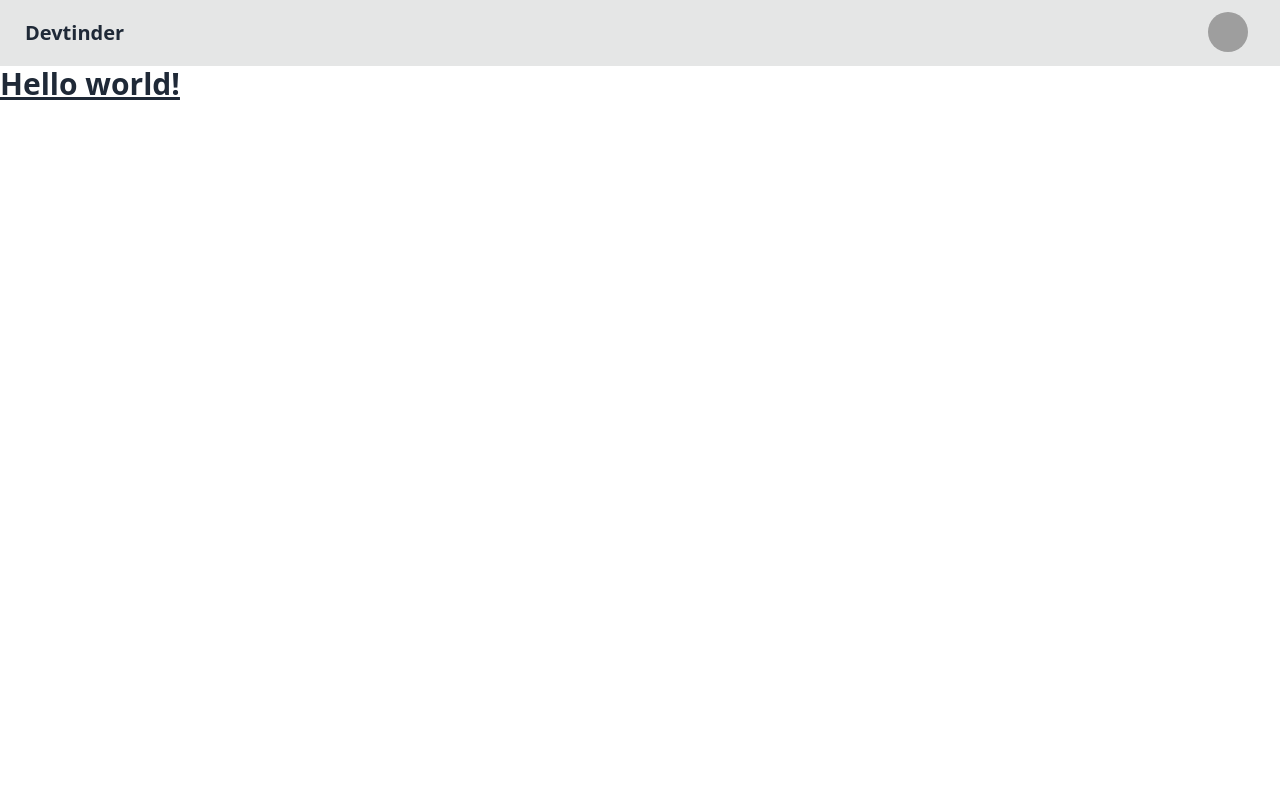
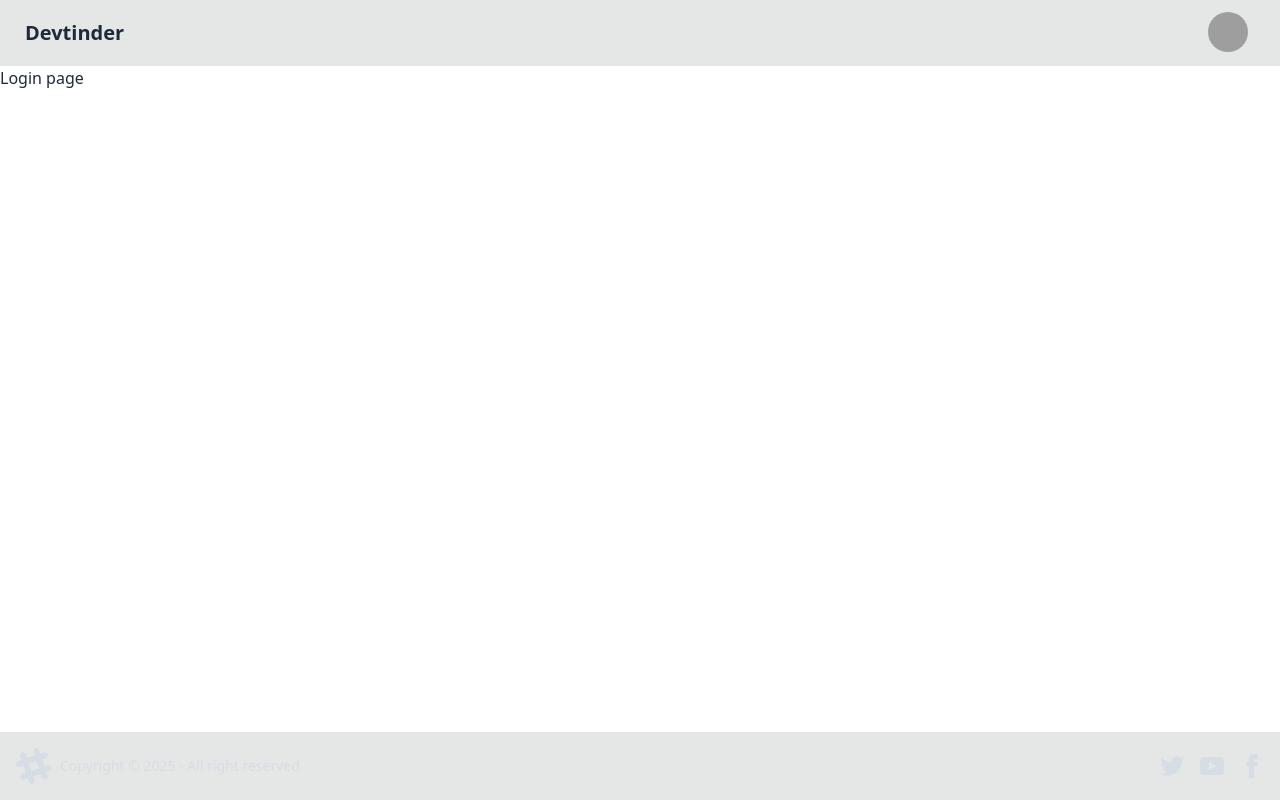
Before and after one commit to Ankitkumarsingh876/devTinder-web, a React (Vite) app: page /login in a window 1280 px wide. Built offline with nearby package versions, Linux system fonts and the light colour scheme; grey boxes are pictures that could not be loaded.

Commit message:
Installed react router dom + use child route and create footer of the application

```diff
--- a/package.json
+++ b/package.json
@@ -11,7 +11,8 @@
   },
   "dependencies": {
     "react": "^19.2.0",
-    "react-dom": "^19.2.0"
+    "react-dom": "^19.2.0",
+    "react-router-dom": "^7.9.6"
   },
   "devDependencies": {
     "@eslint/js": "^9.39.1",
--- a/src/App.jsx
+++ b/src/App.jsx
@@ -1,46 +1,25 @@
+import { BrowserRouter, Route, Routes } from "react-router-dom";
+
+import Body from "./Body";
+
+import Login from "./Login";
+import Profile from "./Profile";
+
 function App() {
   return (
     <>
-      <div className="navbar bg-base-300">
-        <div className="flex-1">
-          <a className="btn btn-ghost text-xl"> Devtinder</a>
-        </div>
-        <div className="flex-none gap-2">
+    <BrowserRouter basename="/">
+    <Routes>
+      <Route path="/" element={<Body/>}>
+          <Route path="/login" element={<Login/>}/>
+          <Route path="/profile" element={<Profile/>}/>
 
-          <div className="dropdown dropdown-end mx-5">
-            <div
-              tabIndex={0}
-              role="button"
-              className="btn btn-ghost btn-circle avatar"
-            >
-              <div className="w-10 rounded-full">
-                <img
-                  alt="Tailwind CSS Navbar component"
-                  src="https://img.daisyui.com/images/stock/photo-1534528741775-53994a69daeb.webp"
-                />
-              </div>
-            </div>
-            <ul
-              tabIndex={0}
-              className="menu menu-sm dropdown-content bg-base-100 rounded-box z-[1] mt-3 w-52 p-2 shadow"
-            >
-              <li>
-                <a className="justify-between ">
-                  Profile
-                  <span className="badge">New</span>
-                </a>
-              </li>
-              <li>
-                <a>Settings</a>
-              </li>
-              <li>
-                <a>Logout</a>
-              </li>
-            </ul>
-          </div>
-        </div>
-      </div>
-      <h1 className="text-3xl font-bold underline">Hello world!</h1>
+
+
+      </Route>
+    </Routes>
+    </BrowserRouter>
+
     </>
   );
 }
--- /dev/null
+++ b/src/Body.jsx
@@ -0,0 +1,16 @@
+import React from 'react'
+import NavBar from './NavBar'
+import { Outlet } from 'react-router-dom'
+import Footer from './Footer'
+
+const Body = () => {
+  return (
+    <div>
+        <NavBar/>
+        <Outlet/>
+        <Footer/>
+    </div>
+  )
+}
+
+export default Body
--- /dev/null
+++ b/src/Footer.jsx
@@ -0,0 +1,61 @@
+import React from "react";
+
+const Footer = () => {
+  return (
+    <div>
+      <footer className="footer bg-base-300 text-neutral-content p-4 fixed bottom-0">
+        <aside className="grid-flow-col items-center">
+          <svg
+            width="36"
+            height="36"
+            viewBox="0 0 24 24"
+            xmlns="http://www.w3.org/2000/svg"
+            fillRule="evenodd"
+            clipRule="evenodd"
+            className="fill-current"
+          >
+            <path d="M22.672 15.226l-2.432.811.841 2.515c.33 1.019-.209 2.127-1.23 2.456-1.15.325-2.148-.321-2.463-1.226l-.84-2.518-5.013 1.677.84 2.517c.391 1.203-.434 2.542-1.831 2.542-.88 0-1.601-.564-1.86-1.314l-.842-2.516-2.431.809c-1.135.328-2.145-.317-2.463-1.229-.329-1.018.211-2.127 1.231-2.456l2.432-.809-1.621-4.823-2.432.808c-1.355.384-2.558-.59-2.558-1.839 0-.817.509-1.582 1.327-1.846l2.433-.809-.842-2.515c-.33-1.02.211-2.129 1.232-2.458 1.02-.329 2.13.209 2.461 1.229l.842 2.515 5.011-1.677-.839-2.517c-.403-1.238.484-2.553 1.843-2.553.819 0 1.585.509 1.85 1.326l.841 2.517 2.431-.81c1.02-.33 2.131.211 2.461 1.229.332 1.018-.21 2.126-1.23 2.456l-2.433.809 1.622 4.823 2.433-.809c1.242-.401 2.557.484 2.557 1.838 0 .819-.51 1.583-1.328 1.847m-8.992-6.428l-5.01 1.675 1.619 4.828 5.011-1.674-1.62-4.829z"></path>
+          </svg>
+          <p>Copyright © {new Date().getFullYear()} - All right reserved</p>
+        </aside>
+        <nav className="grid-flow-col gap-4 md:place-self-center md:justify-self-end">
+          <a>
+            <svg
+              xmlns="http://www.w3.org/2000/svg"
+              width="24"
+              height="24"
+              viewBox="0 0 24 24"
+              className="fill-current"
+            >
+              <path d="M24 4.557c-.883.392-1.832.656-2.828.775 1.017-.609 1.798-1.574 2.165-2.724-.951.564-2.005.974-3.127 1.195-.897-.957-2.178-1.555-3.594-1.555-3.179 0-5.515 2.966-4.797 6.045-4.091-.205-7.719-2.165-10.148-5.144-1.29 2.213-.669 5.108 1.523 6.574-.806-.026-1.566-.247-2.229-.616-.054 2.281 1.581 4.415 3.949 4.89-.693.188-1.452.232-2.224.084.626 1.956 2.444 3.379 4.6 3.419-2.07 1.623-4.678 2.348-7.29 2.04 2.179 1.397 4.768 2.212 7.548 2.212 9.142 0 14.307-7.721 13.995-14.646.962-.695 1.797-1.562 2.457-2.549z"></path>
+            </svg>
+          </a>
+          <a>
+            <svg
+              xmlns="http://www.w3.org/2000/svg"
+              width="24"
+              height="24"
+              viewBox="0 0 24 24"
+              className="fill-current"
+            >
+              <path d="M19.615 3.184c-3.604-.246-11.631-.245-15.23 0-3.897.266-4.356 2.62-4.385 8.816.029 6.185.484 8.549 4.385 8.816 3.6.245 11.626.246 15.23 0 3.897-.266 4.356-2.62 4.385-8.816-.029-6.185-.484-8.549-4.385-8.816zm-10.615 12.816v-8l8 3.993-8 4.007z"></path>
+            </svg>
+          </a>
+          <a>
+            <svg
+              xmlns="http://www.w3.org/2000/svg"
+              width="24"
+              height="24"
+              viewBox="0 0 24 24"
+              className="fill-current"
+            >
+              <path d="M9 8h-3v4h3v12h5v-12h3.642l.358-4h-4v-1.667c0-.955.192-1.333 1.115-1.333h2.885v-5h-3.808c-3.596 0-5.192 1.583-5.192 4.615v3.385z"></path>
+            </svg>
+          </a>
+        </nav>
+      </footer>
+    </div>
+  );
+};
+
+export default Footer;
--- /dev/null
+++ b/src/Login.jsx
@@ -0,0 +1,9 @@
+import React from 'react'
+
+const Login = () => {
+  return (
+    <div> Login page</div>
+  )
+}
+
+export default Login;
--- /dev/null
+++ b/src/NavBar.jsx
@@ -0,0 +1,47 @@
+import React from 'react'
+
+const NavBar = () => {
+  return (
+     <div className="navbar bg-base-300">
+        <div className="flex-1">
+          <a className="btn btn-ghost text-xl"> Devtinder</a>
+        </div>
+        <div className="flex-none gap-2">
+
+          <div className="dropdown dropdown-end mx-5">
+            <div
+              tabIndex={0}
+              role="button"
+              className="btn btn-ghost btn-circle avatar"
+            >
+              <div className="w-10 rounded-full">
+                <img
+                  alt="Tailwind CSS Navbar component"
+                  src="https://img.daisyui.com/images/stock/photo-1534528741775-53994a69daeb.webp"
+                />
+              </div>
+            </div>
+            <ul
+              tabIndex={0}
+              className="menu menu-sm dropdown-content bg-base-100 rounded-box z-[1] mt-3 w-52 p-2 shadow"
+            >
+              <li>
+                <a className="justify-between ">
+                  Profile
+                  <span className="badge">New</span>
+                </a>
+              </li>
+              <li>
+                <a>Settings</a>
+              </li>
+              <li>
+                <a>Logout</a>
+              </li>
+            </ul>
+          </div>
+        </div>
+      </div>
+  )
+}
+
+export default NavBar;
--- /dev/null
+++ b/src/Profile.jsx
@@ -0,0 +1,11 @@
+import React from 'react'
+
+const Profile = () => {
+  return (
+    <div>
+        profile page
+    </div>
+  )
+}
+
+export default Profile;
```
Also changed, not shown: 1 other file (tests, documents, lock files or other folders).
